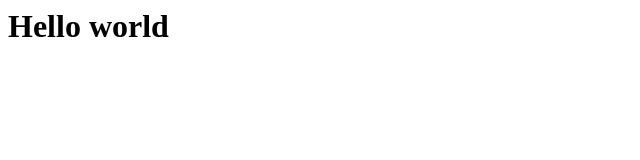
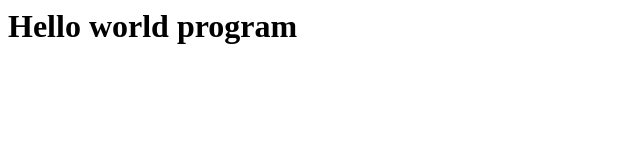
Before and after one commit to nksugumaran16/Hello-world, a plain HTML site: page Index.html in a window 1280 px wide. Shown: the whole page, without its empty margins (0-640 px from the left). Drawn offline with Linux system fonts and the light colour scheme.

Commit message:
Update Index.html

```diff
--- a/Index.html
+++ b/Index.html
@@ -1 +1 @@
-<h1> Hello world </h1>
+<h1> Hello world program </h1>
```
